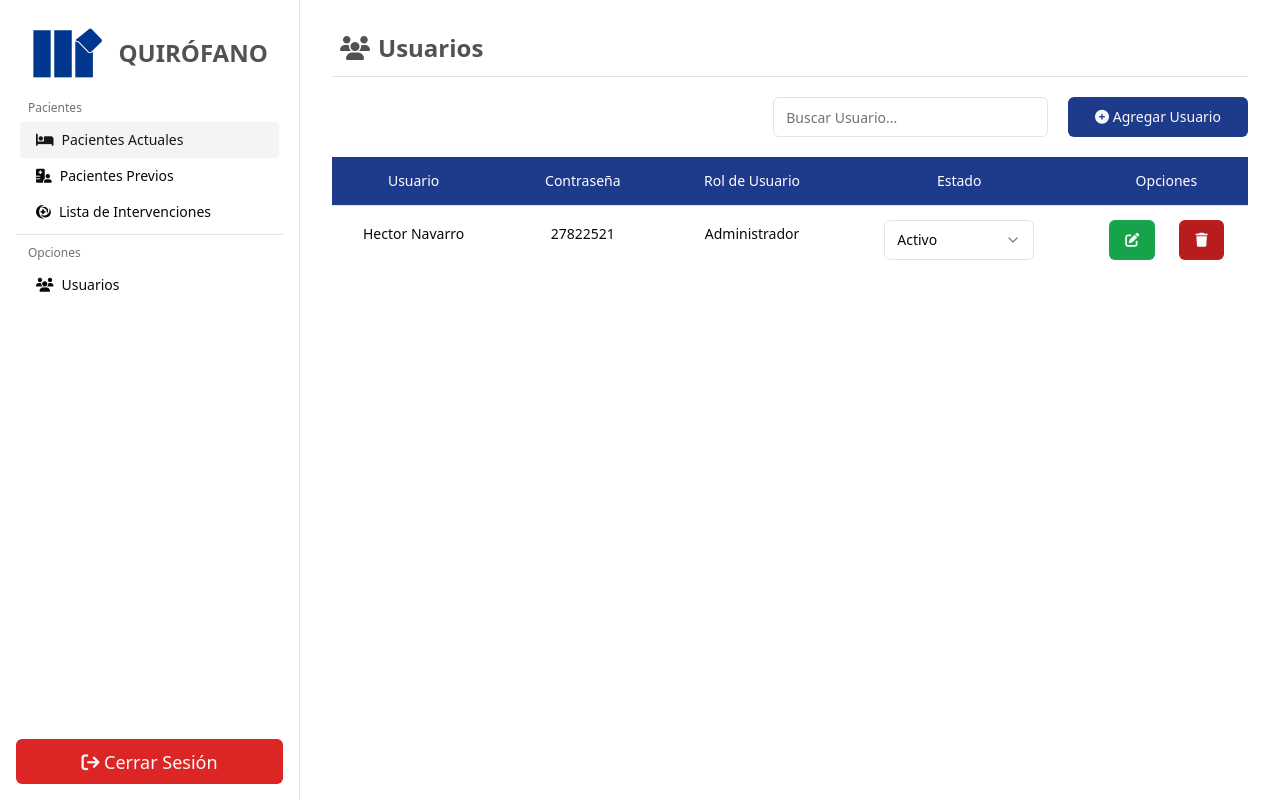
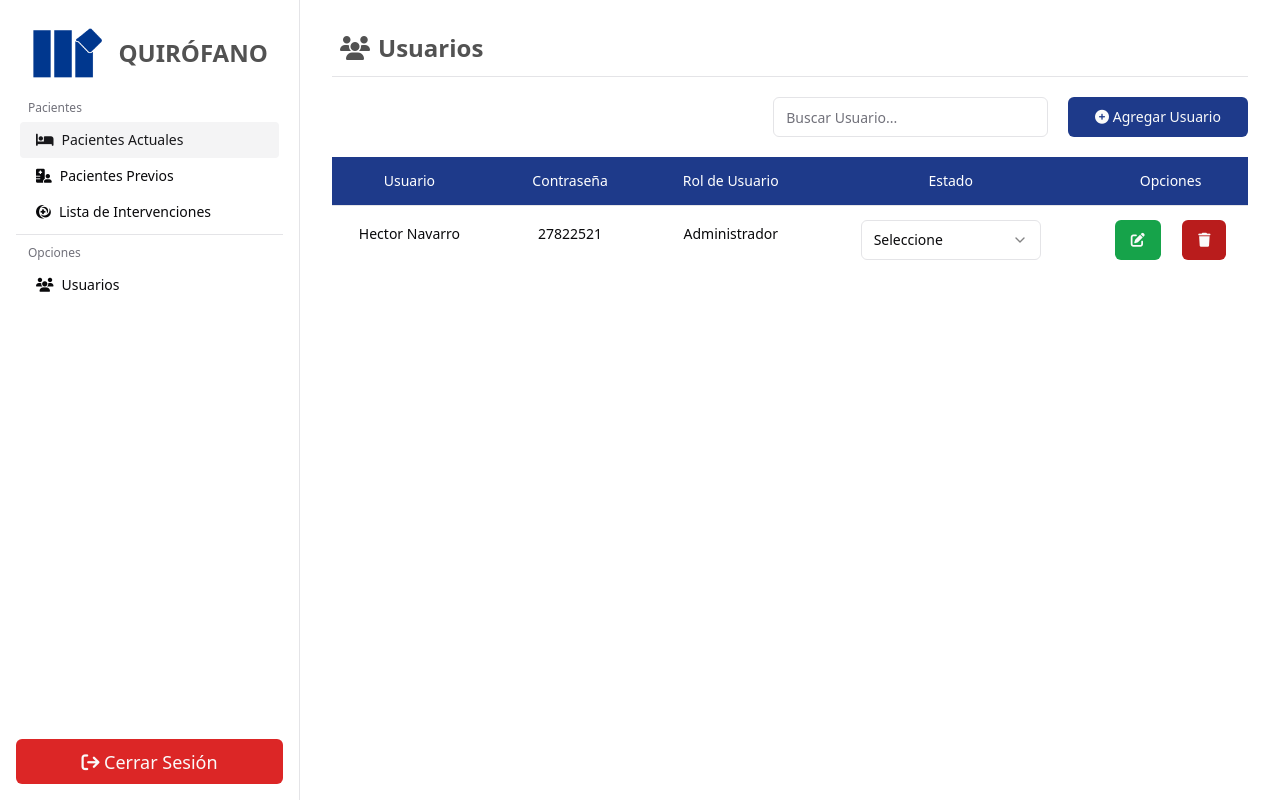
Before and after one commit to nlh-dev/op-room-crud-frontend, a React (Vite) app: page /usuarios in a window 1280 px wide. Built offline with nearby package versions, Linux system fonts and the light colour scheme.

Commit message:
selector component props fixed

```diff
--- a/src/components/Selector/Selector.tsx
+++ b/src/components/Selector/Selector.tsx
@@ -14,17 +14,19 @@ import {
 
 export const Selector: FC<ISelectComponent> = ({ select, value }) => {
   return (
-      <Select value={value}>
-        <SelectTrigger className="w-[150px]">
+    <div>
+      <Select>
+        <SelectTrigger className='w-[180px]'>
           <SelectValue placeholder="Seleccione" />
         </SelectTrigger>
         <SelectContent>
           {select && select.map((sel, index: number) => (
-              <SelectItem key={index} value={sel.selectValue}>
+            <SelectItem key={index} value={sel.selectValue}>
                 {sel.selectLabel}
               </SelectItem>
             ))}
         </SelectContent>
       </Select>
+    </div>
   );
 };
--- a/src/components/TableComponent/TableComponent.data.ts
+++ b/src/components/TableComponent/TableComponent.data.ts
@@ -5,7 +5,7 @@ export type TypeColumns = "text" | "icon" | "select" | "dialog";
 
 export interface IColumns<T> {
     header: string;
-    column: (data: T) => string; // este siempre deberia de ser requerido
+    column: (data: T) => string;
     type: TypeColumns;
     actionIcons?: string[];
     icons?: string[];
--- a/src/pages/AddUsers/AddUsers.data.ts
+++ b/src/pages/AddUsers/AddUsers.data.ts
@@ -8,7 +8,7 @@ export const UserRolesSelector: ISelect[] = [
     {
         selectValue: 'admin',
         selectLabel: 'Administrador',
-        className: 'w-[300px]'
+        className: 'w-[300px]',
     },
     {
         selectValue: 'user',
--- a/src/pages/AddUsers/AddUsers.tsx
+++ b/src/pages/AddUsers/AddUsers.tsx
@@ -48,16 +48,15 @@ export const AddUsers = () => {
 
           <div className="buttonsContainer w-full flex justify-start items-center mt-5">
           <div className="cancelButton">
-            <Button onClick={() => navigateTo('/usuarios')} className="bg-red-700 hover:bg-red-800 flex justify-center mx-3">
+            <Button onClick={() => navigateTo('/usuarios')} className="bg-red-700 hover:bg-red-800 flex justify-center">
               <i className="fa-solid fa-xmark mx-1"/>Cancelar
               </Button>
             </div>
             <div className="saveButton">
-            <Button type="submit" className="bg-blue-900 hover:bg-blue-950 flex justify-center">
+            <Button type="submit" className="bg-blue-900 hover:bg-blue-950 flex justify-center mx-5">
               <i className="fa-solid fa-floppy-disk mx-1"/>Guardar
               </Button>
             </div>
-
           </div>
         </form>
       </div>
--- a/src/pages/CurrentPatients/CurrentPatients.data.ts
+++ b/src/pages/CurrentPatients/CurrentPatients.data.ts
@@ -30,11 +30,12 @@ export const CPatientsColums: IColumns<ICPatients>[] = [
         header: "Estado",
         type: 'select',
         className: [''],
-        column: () => 'operating',
+        column: () => '',
         selectComponent:[
             {
                 selectLabel: 'En Reposo',
                 selectValue: 'resting',
+                className: 'w-[300px]',
             },
             {
                 selectLabel: 'En Operacion',
--- a/src/pages/Users/Users.data.ts
+++ b/src/pages/Users/Users.data.ts
@@ -39,7 +39,7 @@ export const UserColumns: IColumns<IUsers>[] = [
       },
       {
         selectValue: 'inactive',
-        selectLabel: 'Inactivo'
+        selectLabel: 'Inactivo',
       },
     ],
   },
```
Also changed, not shown: src/components/Selector/Selector.data.ts (line endings or trailing spaces).
